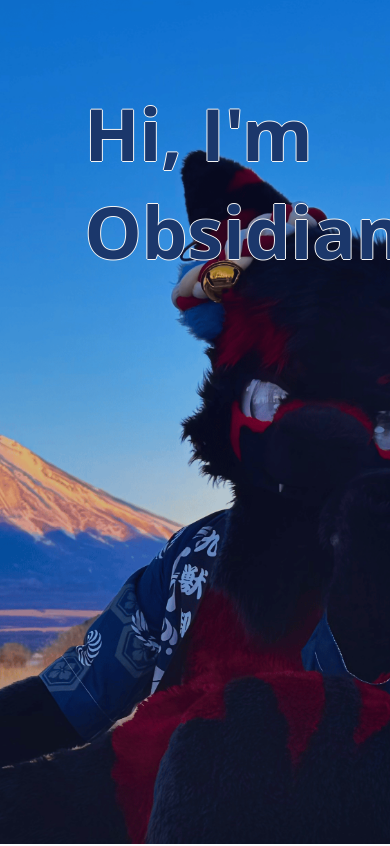
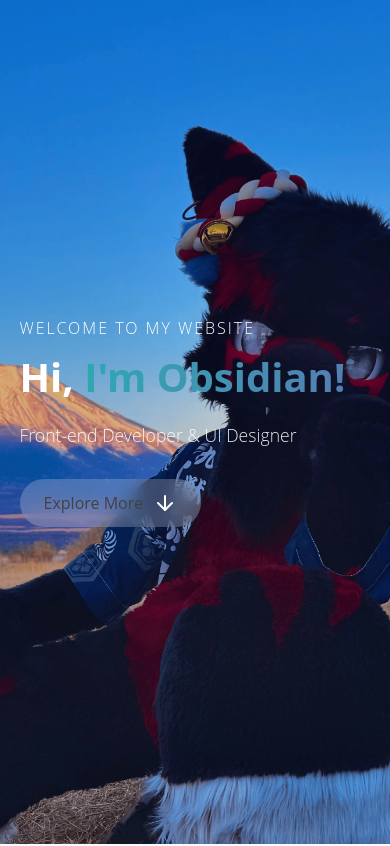
Before and after one commit to ObsidianDrake/ObsidianDrake.github.io, a React (Vite) app: page / in a window 390 px wide. Shown: the top 846 px of the page. Built offline with nearby package versions, Linux system fonts and the light colour scheme.

Commit message:
cover with Hero Section design

```diff
--- a/src/components/Cover.jsx
+++ b/src/components/Cover.jsx
@@ -31,17 +31,40 @@ const Cover = () => {
     };
   }, []);
 
+  const scrollDown = () => {
+    window.scrollTo({
+      top: window.innerHeight,
+      behavior: 'smooth'
+    });
+  };
+
   return (
     <div className="cover">
       <Parallax
         bgImage={bgImage}
         className="img-container-cover"
         style={{ height: '100vh' }}
-        strength={200} // adjust strength as desired
+        strength={200}
+        bgStyle={{ filter: 'brightness(0.9)' }}
       >
         {/* The inner div is needed to set the height */}
         <div style={{ height: '100vh' }} />
-        <h1 className="title" ref={titleRef}>Hi, I'm Obsidian!</h1>
+        <div className="hero-content">
+          <div className="hero-text">
+            <p className="greeting">Welcome to my website</p>
+            <h1 className="title" ref={titleRef}>
+              Hi, <span className="highlight">I'm Obsidian!</span>
+            </h1>
+            <p className="subtitle">Front-end Developer & UI Designer</p>
+          </div>
+          <button className="scroll-down-btn" onClick={scrollDown}>
+            <span>Explore More</span>
+            <svg className="arrow" xmlns="http://www.w3.org/2000/svg" width="24" height="24" viewBox="0 0 24 24" fill="none" stroke="currentColor" strokeWidth="2" strokeLinecap="round" strokeLinejoin="round">
+              <line x1="12" y1="5" x2="12" y2="19"></line>
+              <polyline points="19 12 12 19 5 12"></polyline>
+            </svg>
+          </button>
+        </div>
       </Parallax>
     </div>
   );
--- a/src/components/ProfileInfo.jsx
+++ b/src/components/ProfileInfo.jsx
@@ -8,7 +8,26 @@ import 'aos/dist/aos.css'
 AOS.init()
 
 const ProfileInfo = () => {
-  const age = useMemo(() => new Date().getFullYear() - 2019, []);
+
+  const aboutMe = `Hi, I am Obsidian.
+I am looking forward to get in touch with you!`;
+
+  const age = useMemo(() => {
+    const birthDate = new Date('2019-09-27');
+    const today = new Date();
+
+    let age = today.getFullYear() - birthDate.getFullYear();
+
+    const hasBirthdayPassed =
+      today.getMonth() > birthDate.getMonth() ||
+      (today.getMonth() === birthDate.getMonth() && today.getDate() >= birthDate.getDate());
+
+    if (!hasBirthdayPassed) {
+      age--;
+    }
+
+    return age;
+  }, []);
   const details = useMemo(() => ({
     Name: 'Obsidian',
     Age: `${age} years`,
@@ -48,9 +67,12 @@ const ProfileInfo = () => {
                 About me
               </h2>
               <p data-aos="fade-left" data-aos-delay="200" data-aos-offset="120">
-                Hi, I am Obsidian.
-                <br/>
-                I am looking forward to get in touch with you!
+                {aboutMe.split('\n').map((line, idx) => (
+                  <React.Fragment key={idx}>
+                    {line}
+                    <br />
+                  </React.Fragment>
+                ))}
               </p>
             </div>
           </div>
--- a/src/components/SocialLinks.jsx
+++ b/src/components/SocialLinks.jsx
@@ -1,4 +1,4 @@
-import React from "react";
+import React, { useEffect } from "react";
 import "/src/styles/SocialLinks.css";
 import SectionHead from '/src/components/SectionHead';
 import { useInView } from "react-intersection-observer";
@@ -17,9 +17,10 @@ const SocialLinks = () => {
     [github_img, "https://github.com/ObsidianDrake"],
   ];
 
-  const { ref, inView } = useInView({
-    // triggerOnce: true, // 動畫只觸發一次
-    threshold: 0.2,     // 占容器 20% 高度就觸發
+  const [socialRef, inView] = useInView({
+    triggerOnce: false,
+    threshold: 0.1,
+    rootMargin: "-50px 0px"
   });
 
   return (
@@ -28,9 +29,13 @@ const SocialLinks = () => {
         <SectionHead
           title="Social Link"
         />
-        <div className="social-content">
+        <div className="social-content" ref={socialRef}>
           {medias.map((media, index) => (
-            <div key={index}>
+            <div
+              key={index}
+              className={`hidden ${inView ? 'fade-in-up' : ''}`}
+              style={{ transitionDelay: `${index * 0.1}s` }}
+            >
               <a href={media[1]} target="_blank" rel="noopener noreferrer">
                 <img
                   className="media-icon"
--- a/src/styles/Cover.css
+++ b/src/styles/Cover.css
@@ -2,17 +2,150 @@
   overflow: hidden;
 }
 
-.title {
-  position: relative;
-  left: 10vh;
-  top: -90vh;
-  text-shadow: -1px 0 whitesmoke, 0 1px whitesmoke, 1px 0 whitesmoke, 0 -1px whitesmoke;
-  font-size: 72px;
-  color: var(--cover-title-color);
+.hero-content {
+  position: absolute;
+  top: 0;
+  left: 0;
+  width: 100%;
+  height: 100%;
+  display: flex;
+  flex-direction: column;
+  justify-content: center;
+  align-items: flex-start;
+  padding: 0 10%;
+  box-sizing: border-box;
 }
 
-@media (min-width: 768px) {
-  .title {
-    top: -80vh;
+.hero-text {
+  max-width: 600px;
+}
+
+.greeting {
+  font-size: 1.2rem;
+  color: #ffffff;
+  margin-bottom: 1rem;
+  letter-spacing: 2px;
+  text-transform: uppercase;
+  font-weight: 300;
+  opacity: 0;
+  animation: fadeSlideUp 1s ease-out forwards;
+}
+
+.title {
+  font-size: 5rem;
+  font-weight: 700;
+  color: #ffffff;
+  margin-bottom: 1.5rem;
+  line-height: 1.1;
+  opacity: 0;
+  animation: fadeSlideUp 1s ease-out forwards;
+  animation-delay: 0.3s;
+}
+
+.highlight {
+  color: #ffffff;
+  background: linear-gradient(to right, var(--subheading-color), var(--title-color));
+  background-clip: text;
+  -webkit-background-clip: text;
+  -webkit-text-fill-color: transparent;
+  display: inline-block;
+}
+
+.subtitle {
+  font-size: 1.5rem;
+  color: rgba(255, 255, 255, 0.9);
+  font-weight: 300;
+  margin-bottom: 2rem;
+  opacity: 0;
+  animation: fadeSlideUp 1s ease-out forwards;
+  animation-delay: 0.6s;
+}
+
+.scroll-down-btn {
+  border: none;
+  background: rgba(255, 255, 255, 0.2);
+  color: white;
+  font-size: 1rem;
+  padding: 12px 24px;
+  border-radius: 30px;
+  cursor: pointer;
+  display: flex;
+  align-items: center;
+  gap: 10px;
+  backdrop-filter: blur(10px);
+  transition: all 0.3s ease;
+  opacity: 0;
+  animation: fadeSlideUp 1s ease-out forwards;
+  animation-delay: 0.9s;
+}
+
+.scroll-down-btn:hover {
+  background: rgba(255, 255, 255, 0.3);
+  transform: translateY(-3px);
+}
+
+.arrow {
+  animation: bounce 2s infinite;
+}
+
+@keyframes fadeSlideUp {
+  0% {
+    opacity: 0;
+    transform: translateY(30px);
+  }
+  100% {
+    opacity: 1;
+    transform: translateY(0);
   }
 }
+
+@keyframes bounce {
+  0%, 20%, 50%, 80%, 100% {
+    transform: translateY(0);
+  }
+  40% {
+    transform: translateY(-10px);
+  }
+  60% {
+    transform: translateY(-5px);
+  }
+}
+
+/* Media Queries */
+@media (max-width: 1024px) {
+  .title {
+    font-size: 4rem;
+  }
+}
+
+@media (max-width: 768px) {
+  .hero-text {
+    max-width: 100%;
+  }
+
+  .title {
+    font-size: 3rem;
+  }
+
+  .subtitle {
+    font-size: 1.25rem;
+  }
+}
+
+@media (max-width: 480px) {
+  .hero-content {
+    padding: 0 5%;
+  }
+
+  .greeting {
+    font-size: 1rem;
+  }
+
+  .title {
+    font-size: 2.5rem;
+  }
+
+  .subtitle {
+    font-size: 1.1rem;
+  }
+}
--- a/src/styles/SocialLinks.css
+++ b/src/styles/SocialLinks.css
@@ -5,7 +5,7 @@
     flex-wrap: wrap;
     margin-left: auto;
     margin-right: auto;
-    height: 300px;
+    min-height: 300px;
     gap: 50px;
 }
 
```
